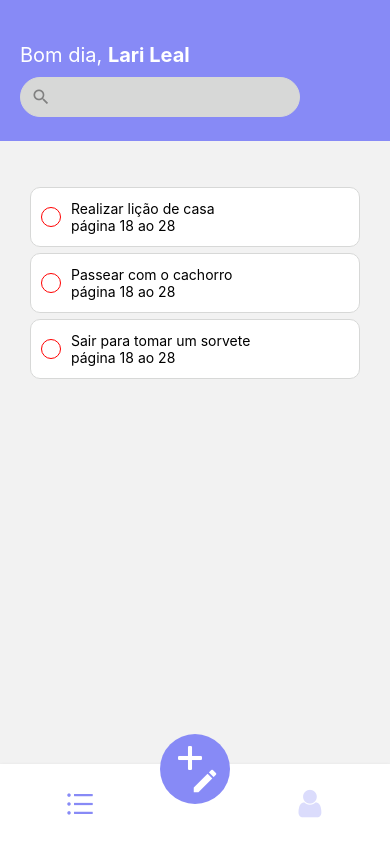
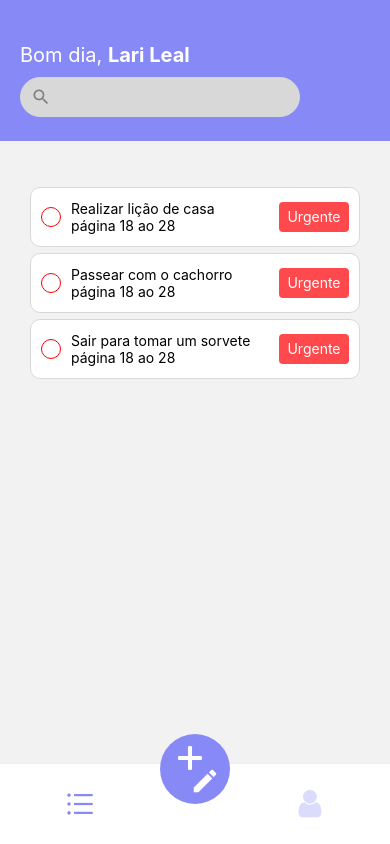
Before and after one commit to LariLeal/ReactNative-App, a React Native app: screen /BottomRoutes in a window 390 px wide. Built offline with nearby package versions, Linux system fonts and the light colour scheme.

Commit message:
Criando card e flag, para status dos proprios cards

```diff
--- /dev/null
+++ b/src/components/Flag/index.tsx
@@ -0,0 +1,16 @@
+import React from "react";
+import { TouchableOpacity, View, Text } from "react-native";
+import { style } from "./style";
+
+type Props = {
+    caption: string,
+    color: string
+}
+
+export function Flag({...rest}: Props) {
+    return (
+        <TouchableOpacity style={[style.container, {backgroundColor:rest?.color}]}>
+            <Text style={{color: '#FFF'}}>{rest.caption}</Text>
+        </TouchableOpacity>
+    )
+}
--- /dev/null
+++ b/src/components/Flag/style.ts
@@ -0,0 +1,13 @@
+import { StyleSheet } from "react-native";
+import { themas } from "../../global/themes";
+
+export const style = StyleSheet.create({
+    container: {
+        width: 70,
+        height: 30,
+        alignItems: 'center',
+        justifyContent: 'center',
+        backgroundColor: themas.colors.red,
+        borderRadius: 4
+    }
+})
--- a/src/global/themes.tsx
+++ b/src/global/themes.tsx
@@ -4,6 +4,8 @@
         seconsary: '#ffffff',
         lightGray: '#d7d8d7',
         gray: 'gray',
-        bigScreen: '#f1f7fa'
+        bigScreen: '#f1f7fa',
+        red: '#FF494C',
+        blueLight: '#87CEF6'
     }
 }
--- a/src/pages/list/index.tsx
+++ b/src/pages/list/index.tsx
@@ -4,6 +4,8 @@
 import { Input } from "../../components/input";
 import {MaterialIcons} from '@expo/vector-icons';
 import { Ball } from "../../components/Ball";
+import { Flag } from "../../components/Flag";
+import { themas } from "../../global/themes";
 
 type PropCard = {
     item: number,
@@ -48,7 +50,7 @@
                             <Text>{item.description}</Text>
                         </View>
                         </View>
-                        {/* <Flag /> */}
+                        <Flag caption="Urgente" color={themas.colors.red} />
                     </View>
 
             </TouchableOpacity>
```
